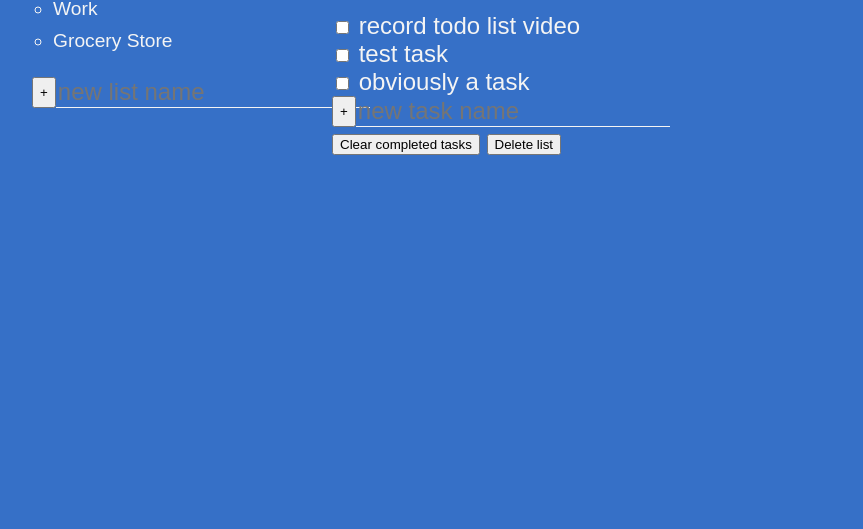
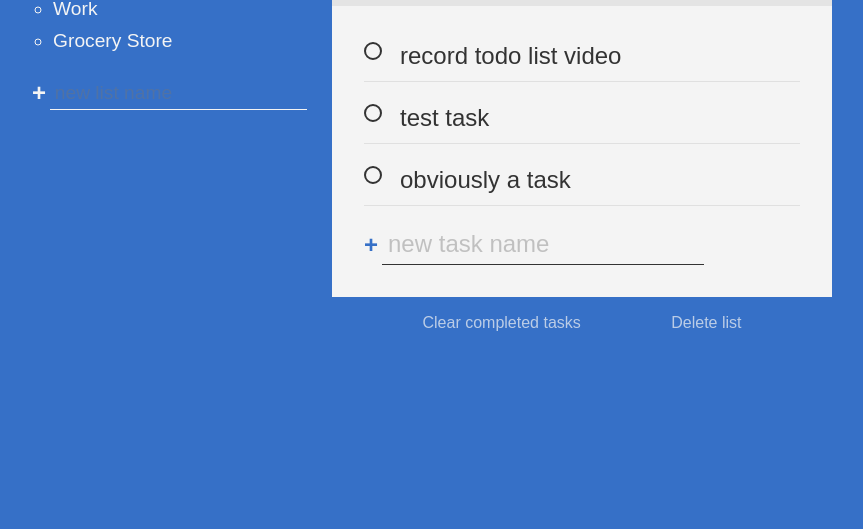
Before and after one commit to zachcygan/to-do-list, a plain HTML site: page index.html in a window 1280 px wide. Shown: the part 271-800 px from the top of the page, without its empty margins (208-1071 px from the left). Drawn offline with Linux system fonts and the light colour scheme.

Commit message:
finished html and css

```diff
--- a/assets/script.js
+++ b/assets/script.js
@@ -0,0 +1,3 @@
+const listsContainer = document.querySelector('[data-lists]')
+
+let lists = []
--- a/assets/style.css
+++ b/assets/style.css
@@ -48,20 +48,63 @@ body {
     padding-left: 1.1em;
 }
 
+.list-name {
+    cursor: pointer;
+}
+
+.list-name:hover {
+    opacity: .7;
+}
+
 form {
-    display:flex;
+    display: flex;
+}
+
+.btn {
+    cursor: pointer;
+    background: 0;
+    border: 0;
+    padding: 0;
+    color: inherit;
+    font-size: 1rem;
+}
+
+.btn.create {
+    font-size: 1.5rem;
+    font-weight: 900;
+    margin-right: 0.25rem;
+    transition: opacity 250ms ease-in;
+}
+
+.btn.create:hover {
+    opacity: 0.7;
+}
+
+.btn.delete {
+    opacity: 0.7;
+    font-size: 1rem;
+    transition: color 200ms;
+}
+
+.btn.delete:hover {
+    column-gap: var(--clr-warning);
 }
 
 .new {
     background: transparent;
     border: 0;
     color: inherit;
-    border-bottom: 1px solid var(--clr-light);
+    border-bottom: 1px solid currentColor;
     font-size: inherit;
     outline: none;
+    padding: 0.25em;
 
     transition: border-bottom 150ms ease-in;
     order: 2;
+}
+
+.new::placeholder {
+    opacity: 0.4;
 }
 
 .new:focus {
@@ -69,7 +112,15 @@ form {
 }
 
 .new:focus::placeholder {
-    opacity: 0.2;
+    opacity: 0.15;
+}
+
+.new.list{
+    font-size: 1.2rem;
+}
+
+.new.task {
+    margin-bottom: 0;
 }
 
 .active-list{
@@ -77,5 +128,119 @@ form {
 }
 
 .todo-list{
+    --spacer: 2rem;
+
     grid-area: active;
+    background:var(--clr-light);
+    color: var(--clr-dark);
 }
+
+.todo-header {
+    padding: var(--spacer);
+    background: #e4e4e4;
+    display: flex;
+    align-items: center;
+    justify-content: space-between;
+}
+
+.list-title {
+    margin: 0 1em 0 0;
+}
+
+.task-count {
+    margin: 0;
+    font-size: 1rem;
+}
+
+.todo-body {
+    padding: var(--spacer);
+    position: relative;
+}
+
+.new-task-creator .create {
+    color: var(--clr-primary);
+}
+
+[type="checkbox"] {
+    opacity: 0;
+    position: absolute;
+}
+
+.task label {
+    display: inline-flex;
+    aligh-items: center;
+    position: relative;
+}
+
+.task {
+    position: relative;
+    margin-bottom: 1.25em;
+}
+
+.task::after {
+    content: "";
+    position: absolute;
+    right: 0;
+    left: 0;
+    bottom: -.5em;
+    height: 1px;
+    background: currentColor;
+    opacity: .1;
+}
+
+.custom-checkbox {
+    --size: 0.75em;
+    display: inline-block;
+    width: var(--size);
+    height: var(--size);
+    margin-right: var(--size);
+    cursor: pointer;
+    border: 2px solid currentColor;
+    border-radius: 50%;
+    transform: scale(1);
+    transition: transform 300ms ease-in-out;
+}
+
+.task:hover .custom-checkbox, [type="checkbox"]:focus + label .custom-checkbox {
+    transform: scale(1.2);
+    color: var(--clr-primary);
+}
+
+[type="checkbox"]:checked + label .custom-checkbox {
+    background: var(--clr-primary);
+    border-color: var(--clr-primary);
+    box-shadow: inset 0 0 0px 2px white;
+}
+
+[type="checkbox"]:checked + label {
+    opacity: 0.5;
+}
+
+.task label::after {
+    content: "";
+    position: absolute;
+    left: 0;
+    right: 0;
+    left: 1.5em;
+    top: 50%;
+    height: 3px;
+    background: currentColor;
+    transform: scaleX(0);
+    transform-origin: right;
+    transition: transform 150ms ease-in-out;
+}
+
+[type="checkbox"]:checked + label::after {
+    transform: scaleX(1);
+    transform-origin: left;
+}
+
+.delete-stuff {
+    display: flex;
+    justify-content: space-evenly;
+    position: absolute;
+    width: 100%;
+    left: 0;
+    bottom: -35px;
+    color: var(--clr-light);
+}
--- a/index.html
+++ b/index.html
@@ -7,6 +7,7 @@
     <title>Todo List</title>
     <link rel="stylesheet" href="./assets/style.css">
     <link rel="icon" href="./favicon.ico" type="image/x-icon">
+    <script defer scr="/assets/script.js"></script>
   </head>
 
   <body>
@@ -14,10 +15,11 @@
 
         <div class="all-tasks">
             <h2 class="task-list-title">My Lists</h2>
-            <ul class="task-list">
-                    <li class="active-list">Coding Homework</li>
-                    <li>Work</li>
-                    <li>Grocery Store</li>
+            <ul class="task-list" data-lists>
+                    <li class="list-name
+                    active-list">Coding Homework</li>
+                    <li class="list-name">Work</li>
+                    <li class="list-name">Grocery Store</li>
             </ul>
 
             <form action="">
@@ -27,7 +29,7 @@
                     placeholder="new list name"
                     aria-label="new list name"
                 />
-                <button class="btn list" aria-label="create new list">+</button>
+                <button class="btn create" aria-label="create new list">+</button>
             </form>
         </div>
 
@@ -82,11 +84,11 @@
                     <form action="">
                         <input
                             type="text"
-                            class="new list"
+                            class="new task"
                             placeholder="new task name"
                             aria-label="new task name"
                         />
-                        <button class="btn task"
+                        <button class="btn create"
                         aria-label="create new task">+</button>
                     </form>
                 </div>
```
